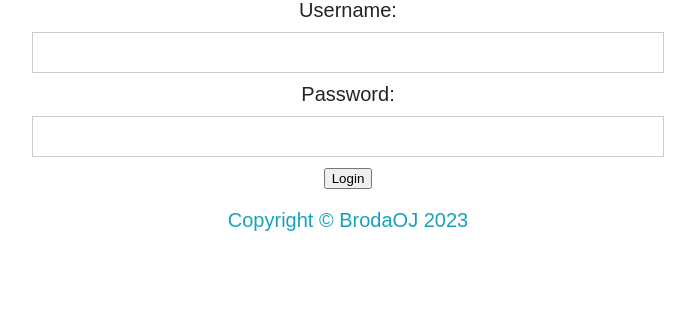
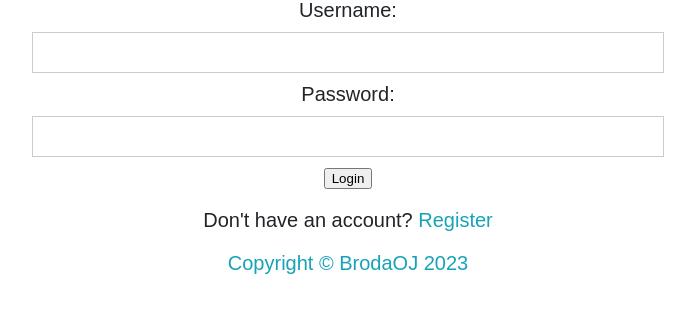
Before and after one commit to BrodaOJ56/CUTMe, a Flask app: page /login in a window 1280 px wide. Shown: the part 158-479 px from the top of the page, without its empty margins (292-987 px from the left). Run offline with Flask 3, Linux system fonts and the light colour scheme.

Commit message:
add a register link to the login form

```diff
--- a/templates/login.html
+++ b/templates/login.html
@@ -15,4 +15,5 @@
             <input type="submit" value="Login">
         </div>
     </form>
+    <p>Don't have an account? <a href="{{ url_for('register') }}">Register</a></p>
 {% endblock %}
```
